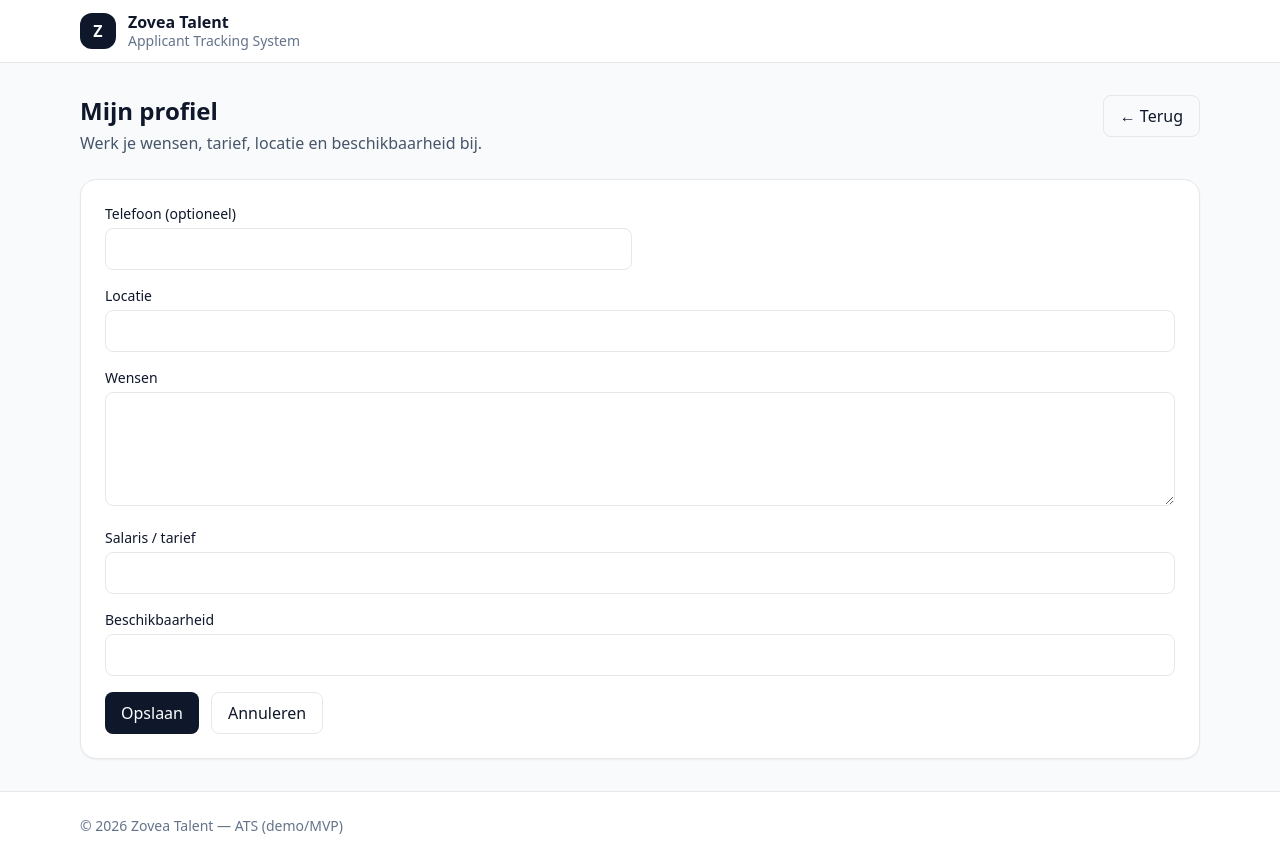
After one commit to skariko-hue/zovea-ats, a Node project: template src/views/candidate/profile.ejs in a window 1280 px wide. The commit adds this page. Run offline with Node 20 templates, Linux system fonts and the light colour scheme; the template is opened without the code that fills it, so the values that code supplies are empty; some libraries are stand-ins or nearby versions.

Commit message:
Add candidate self-service profile and document upload
Allows candidates to update wishes/rate/location/availability and upload documents (e.g. CV) into their portal.

```diff
--- /dev/null
+++ b/src/views/candidate/profile.ejs
@@ -0,0 +1,42 @@
+<%- include('../partials/head', { title: 'Kandidaat portal — Profiel', req }) %>
+
+<div class="flex items-start justify-between gap-6">
+  <div>
+    <h1 class="text-2xl font-semibold">Mijn profiel</h1>
+    <p class="mt-1 text-slate-600">Werk je wensen, tarief, locatie en beschikbaarheid bij.</p>
+  </div>
+  <a class="rounded-lg border px-4 py-2 hover:bg-slate-50" href="/candidate">← Terug</a>
+</div>
+
+<% if (error) { %>
+  <div class="mt-4 rounded-xl border border-red-200 bg-red-50 px-4 py-3 text-sm text-red-700"><%= error %></div>
+<% } %>
+
+<form method="post" action="/candidate/profiel" class="mt-6 rounded-2xl border bg-white p-6 shadow-sm grid gap-4 lg:grid-cols-2">
+  <div>
+    <label class="block text-sm font-medium">Telefoon (optioneel)</label>
+    <input class="mt-1 w-full rounded-lg border px-3 py-2" name="phone" value="<%= candidate.phone || '' %>" />
+  </div>
+  <div class="lg:col-span-2">
+    <label class="block text-sm font-medium">Locatie</label>
+    <input class="mt-1 w-full rounded-lg border px-3 py-2" name="location" required value="<%= candidate.location %>" />
+  </div>
+  <div class="lg:col-span-2">
+    <label class="block text-sm font-medium">Wensen</label>
+    <textarea class="mt-1 w-full rounded-lg border px-3 py-2" name="jobWishes" rows="4" required><%= candidate.jobWishes %></textarea>
+  </div>
+  <div class="lg:col-span-2">
+    <label class="block text-sm font-medium">Salaris / tarief</label>
+    <input class="mt-1 w-full rounded-lg border px-3 py-2" name="salaryRate" required value="<%= candidate.salaryRate %>" />
+  </div>
+  <div class="lg:col-span-2">
+    <label class="block text-sm font-medium">Beschikbaarheid</label>
+    <input class="mt-1 w-full rounded-lg border px-3 py-2" name="availability" value="<%= candidate.availability || '' %>" />
+  </div>
+  <div class="lg:col-span-2 flex gap-3">
+    <button class="rounded-lg bg-slate-900 px-4 py-2 text-white hover:bg-slate-800">Opslaan</button>
+    <a class="rounded-lg border px-4 py-2 hover:bg-slate-50" href="/candidate">Annuleren</a>
+  </div>
+</form>
+
+<%- include('../partials/foot') %>
--- a/src/views/partials/head.ejs
+++ b/src/views/partials/head.ejs
@@ -31,6 +31,7 @@
                 <% } %>
                 <% if (req.user.role === 'CANDIDATE') { %>
                   <a class="px-2 py-1 rounded-lg hover:bg-slate-100" href="/candidate">Portal</a>
+                  <a class="px-2 py-1 rounded-lg hover:bg-slate-100" href="/candidate/profiel">Profiel</a>
                 <% } %>
               </nav>
               <div class="text-sm text-slate-600">
```
Also changed, not shown: src/routes/candidate.js (+79 -0 lines), src/views/candidate/index.ejs (+9 -0 lines).
